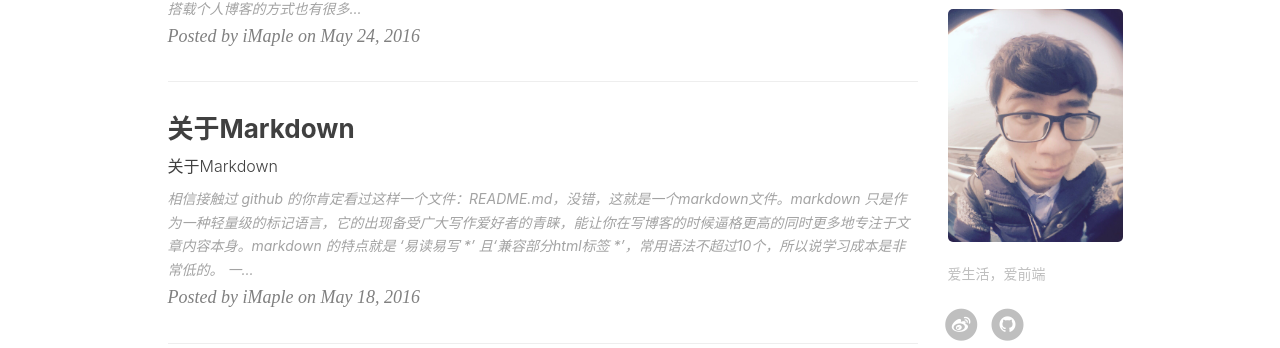
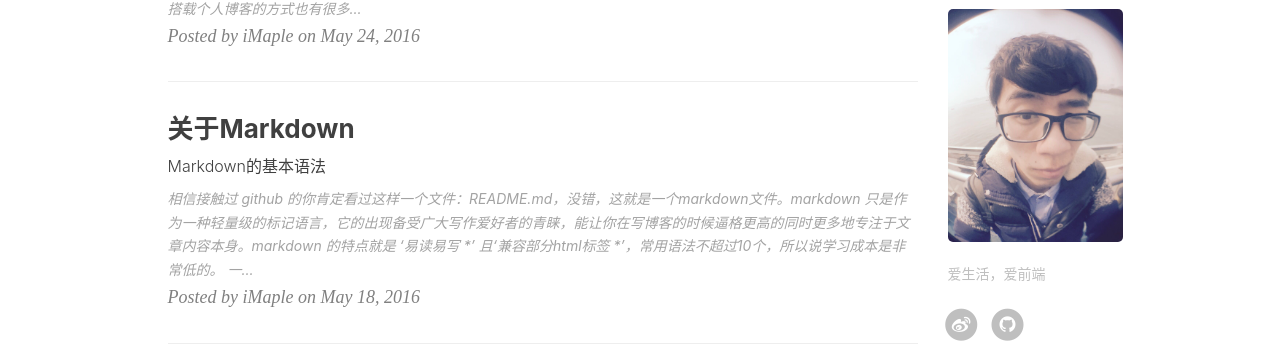
Before and after one commit to WhatAbout/blog, a Jekyll site: the page built from index.html, in a window 1280 px wide. Shown: the part 617-965 px from the top of the page. Built offline with Jekyll 4.4.1, drawn with Linux system fonts in a browser that asks for light colours; nearby versions of some CDN libraries; the list of posts is cut into pages by our own code; comment, search, counter and statistics services are not loaded.

Commit message:
add a article about markdown

`````diff
--- a/_posts/2016-05-18-about Markdown.markdown
+++ b/_posts/2016-05-18-about Markdown.markdown
@@ -1,7 +1,7 @@
 ---
 layout:     post
 title:      "关于Markdown"
-subtitle:   "关于Markdown"
+subtitle:   "Markdown的基本语法"
 date:       2016-05-18 23:30:00
 author:     "iMaple"
 header-img: "img/post-bg-re-vs-ng2.jpg"
@@ -18,6 +18,7 @@
 ##### 1. 标题
 
 markdown 对标题的写法有两种：
+
 - 类 Setext 形式是用底线的形式，利用 = （最高阶标题）和 - （第二阶标题），其中 = 和 - 的数量没有限制要求，eg：
 
 ```
@@ -27,13 +28,16 @@
 副标题（二阶标题）
 ---
 ```
+
 效果：
+
 主标题（一阶标题）
 ===
 副标题（二阶标题）
 ---
 
 - 类 Atx 形式则是在行首插入 1 到 6 个 # ，对应到标题 1 到 6 阶，eg：
+
 ```
 #  一级标题
 ##  二级标题
@@ -42,7 +46,9 @@
 #####  五级标题
 ######  六级标题
 ```
+
 效果：
+
 #  一级标题
 ##  二级标题
 ###  三级标题
@@ -55,10 +61,13 @@
 ##### 2. 区块引用
 
 当你需要引用到别处的文章时可用到，只需要段落前加一个 `>` 符号即可，eg：
+
 ```
 > 注：这里是引用
 ```
+
 效果：
+
 > 注：这里是引用
 
 ***
@@ -66,9 +75,11 @@
 ##### 3. 代码块
 
 和代码相关的，我们一般希望跟普通文本区分开，这时候便需要用到代码块的标记包起来，用法也很简单，特殊字段我们在其两侧各用一个 `` ` 包起来即可，对于整段的代码，我们则是在段落前后各用 ```` ` 包起来即可，或者用四个空格 ` ` 开始，后面的代码就会自动变成代码块包起来了，eg：
+
 ```
 这里是 `imaple` 的博客
 ```
+
 效果：
 这里是 `imaple` 的博客
 
@@ -77,7 +88,9 @@
     var me = '林鉴伟';
     alert(me);
     ```
+
 效果：
+
 ```
  var me = '林鉴伟';
  alert(me);
@@ -88,12 +101,15 @@
 ##### 4. 列表
 
 罗列信息时就需要用到列表标签，同样分为 * 有序列表 * 和 *无序列表* 两种，eg：
+
 ```
 1. 列表项1
 2. 列表项2
 3. 列表项3
 ```
+
 效果：
+
 1. 列表项1
 2. 列表项2
 3. 列表项3
@@ -103,7 +119,9 @@
 - 列表项2
 - 列表项3
 ```
+
 效果：
+
 - 列表项1
 - 列表项2
 - 列表项3
@@ -113,6 +131,7 @@
 ##### 5. 链接地址
 
 顾名思义，就是html里的a标签啦，语法为 ` [链接文字](链接地址)` ，eg：
+
 ```
 我的博客地址，请猛戳 -> [小林的博客](http://imaple.net)
 或
@@ -120,7 +139,9 @@
 另：
 简单的链接还能这样：<http://imaple.net>
 ```
+
 效果：
+
 我的博客地址，请猛戳 -> [小林的博客](http://imaple.net)
 另：
 简单的链接还能这样：<http://imaple.net>
@@ -130,12 +151,15 @@
 ##### 6. 图片引用
 
 用法与链接地址类似，语法为 ` ![链接文字](链接地址)` （注意最前面有个 `!` 号） ，eg：
+
 ```
 ![迷の微笑](http://o83pigran.bkt.clouddn.com/16-6-2%2F46804377.jpg)
 或
 <img src="http://o83pigran.bkt.clouddn.com/16-6-2%2F46804377.jpg"/>
 ```
+
 效果：
+
 ![迷の微笑](http://o83pigran.bkt.clouddn.com/16-6-2%2F46804377.jpg)
 
 ***
@@ -161,11 +185,13 @@
 ##### 10. 其他
 
 __ 10.1 回车__
+
 一个回车表示换行
 两个回车表示换段
 多个回车没有用
 
 __ 10.2 段落和换行__
+
 一个 Markdown 段落是由一个或多个连续的文本行组成，它的前后要有一个以上的空行（空行的定义是显示上看起来像是空的，便会被视为空行。比方说，若某一行只包含空格和制表符，则该行也会被视为空行）。普通段落不该用空格或制表符来缩进。
 
 Again：一个 Markdown 段落是由一个或多个连续的文本行组成，它的前后要有一个以上的空行（空行的定义是显示上看起来像是空的，便会被视为空行。比方说，若某一行只包含空格和制表符，则该行也会被视为空行）。普通段落不该用空格或制表符来缩进。
@@ -175,6 +201,7 @@
 __ 10.3 表格__
 
 表格的语法简直恶心人。。。
+
 ```
 | Tables        | Are           | Cool  |
 | ------------- |:-------------:| -----:|
@@ -182,6 +209,7 @@
 | col 2 is      | centered      |   $12 |
 | zebra stripes | are neat      |    $1 |
 ```
+
 效果：
 
 | Tables        | Are           | Cool  |
`````
